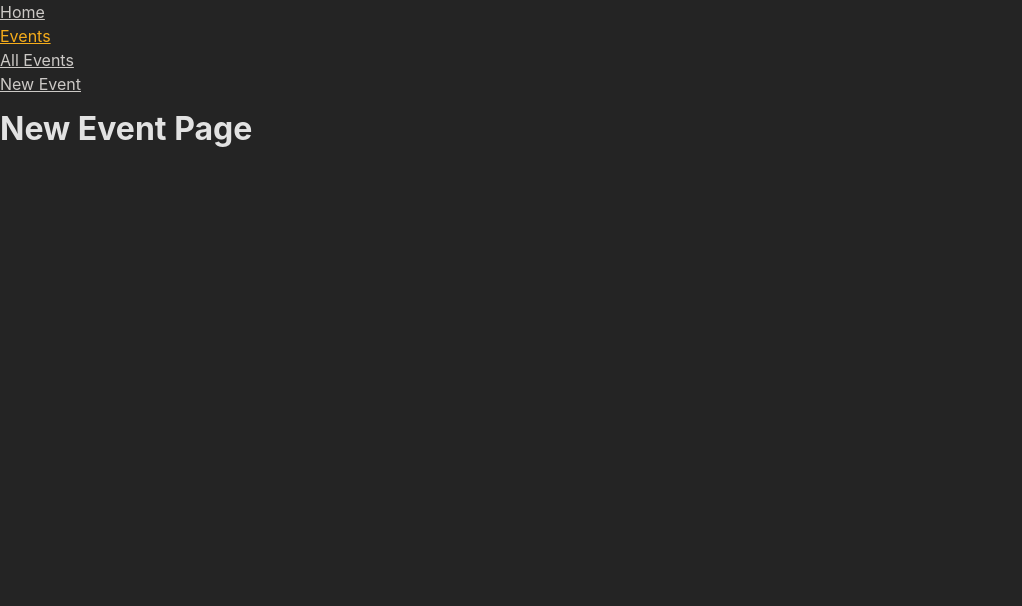
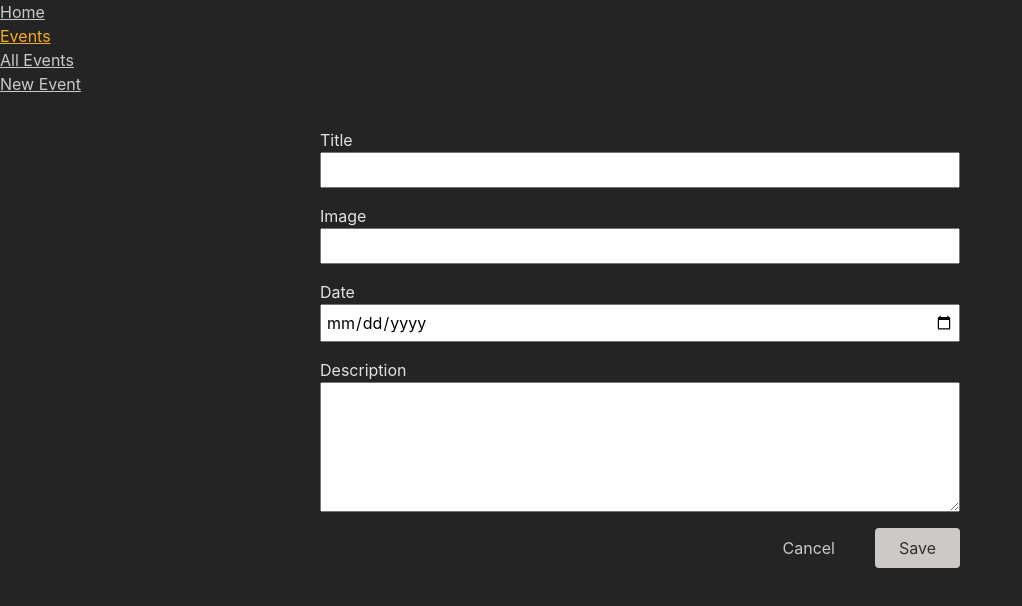
Before and after one commit to kevit-vasanti-vaghela/nested-route, a React (Create React App) app: page /events/new in a window 1280 px wide. Shown: the top 606 px of the page, without its empty margins (0-1022 px from the left). Built offline with nearby package versions, Linux system fonts and the light colour scheme.

Commit message:
form added to new event page

```diff
--- a/src/pages/NewEventPage.js
+++ b/src/pages/NewEventPage.js
@@ -1,10 +1,9 @@
 import React from 'react'
+import EventForm from '../components/EventForm'
 
 const NewEventPage = () => {
   return (
-    <div>
-      <h1>New Event Page</h1>
-    </div>
+    <EventForm />
   )
 }
 
```
